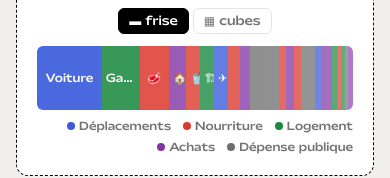
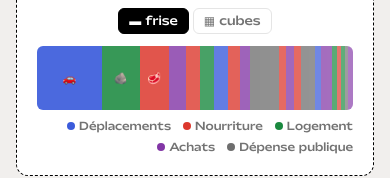
Before and after one commit to alexandre-mace/footprint, a Next.js app: page / in a window 390 px wide. Both pictures are taken after a click on the button "Étape suivante : Me situer →". Shown: the part 477-655 px from the top of the page. Built offline with nearby package versions, Linux system fonts and the light colour scheme.

Commit message:
fix(parcours): pixel-aware frise labels, empty-state CTA to step 2, hashchange sync, tablist a11y, mobile polish

```diff
--- a/components/MainChart.tsx
+++ b/components/MainChart.tsx
@@ -195,6 +195,17 @@ const MainChart = React.forwardRef<MainChartRef, {
             </Button>
           ))}
           <Button
+            variant={"outline"}
+            className={"h-auto border-dashed border-black py-2"}
+            onClick={() => {
+              window.location.hash = "situer";
+            }}
+          >
+            <div className="flex items-center justify-center gap-2 text-xs">
+              <span>👉 ...ou situe directement ton empreinte</span>
+            </div>
+          </Button>
+          <Button
           variant={"outline"}
           className={"py-2 h-auto"}
           onClick={() => onOpenVersusDialog?.()}
--- a/components/parcours/ActionsTab.tsx
+++ b/components/parcours/ActionsTab.tsx
@@ -116,9 +116,16 @@ export default function ActionsTab({ state, onGoToSimulator }: ActionsTabProps)
                     }`}
                   >
                     −{formatTonnes(action.deltaAverage)} t
-                    {!isPersonalized &&
-                      action.deltaAverage > 0 &&
-                      ` · ${Math.round((action.deltaAverage / averageTotal) * 100)} % de l'empreinte`}
+                    {!isPersonalized && action.deltaAverage > 0 && (
+                      <span className="hidden sm:inline">
+                        {" "}
+                        ·{" "}
+                        {Math.round(
+                          (action.deltaAverage / averageTotal) * 100,
+                        )}{" "}
+                        % de l&apos;empreinte
+                      </span>
+                    )}
                   </span>
                 </div>
                 {isPersonalized && (
@@ -132,9 +139,12 @@ export default function ActionsTab({ state, onGoToSimulator }: ActionsTabProps)
                           }}
                         />
                         <span className="text-[11px] font-semibold tabular-nums">
-                          −{formatTonnes(action.deltaMe)} t ·{" "}
-                          {Math.round((action.deltaMe / total) * 100)} % de ton
-                          empreinte
+                          −{formatTonnes(action.deltaMe)} t
+                          <span className="hidden sm:inline">
+                            {" "}
+                            · {Math.round((action.deltaMe / total) * 100)} % de
+                            ton empreinte
+                          </span>
                         </span>
                       </>
                     ) : (
--- a/components/parcours/FriseGraph.tsx
+++ b/components/parcours/FriseGraph.tsx
@@ -1,5 +1,6 @@
 "use client";
 
+import { useEffect, useRef, useState } from "react";
 import { Poste } from "@/lib/simulation";
 import {
   categoryColor,
@@ -13,25 +14,41 @@ interface FriseGraphProps {
   referenceTotal: number;
 }
 
-function stripEmoji(name: string): string {
-  return name.replace(/\p{Extended_Pictographic}/gu, "").trim();
+function splitName(name: string): { label: string; emoji: string } {
+  const tokens = name.split(" ");
+  const last = tokens[tokens.length - 1];
+  const isEmoji = last !== undefined && !/[a-zA-Z0-9]/.test(last);
+  return {
+    label: isEmoji ? tokens.slice(0, -1).join(" ") : name,
+    emoji: isEmoji ? last : "",
+  };
 }
 
-function emojiOf(name: string): string {
-  const match = name.match(/\p{Extended_Pictographic}+/u);
-  return match ? match[0] : "";
-}
+const FULL_LABEL_MIN_PX = 90;
+const EMOJI_MIN_PX = 26;
 
 export default function FriseGraph({
   postes,
   total,
   referenceTotal,
 }: FriseGraphProps) {
+  const barRef = useRef<HTMLDivElement>(null);
+  const [barWidth, setBarWidth] = useState(0);
   const sorted = [...postes].sort((a, b) => b.size - a.size);
   const widthPercent =
     total >= referenceTotal
       ? 100
       : 20 + Math.floor(80 * (total / referenceTotal));
+
+  useEffect(() => {
+    const element = barRef.current;
+    if (!element) return;
+    const observer = new ResizeObserver((entries) => {
+      setBarWidth(entries[0]?.contentRect.width ?? 0);
+    });
+    observer.observe(element);
+    return () => observer.disconnect();
+  }, []);
 
   return (
     <div>
@@ -39,14 +56,16 @@ export default function FriseGraph({
         className="ml-auto transition-all duration-500"
         style={{ width: `${widthPercent}%` }}
       >
-        <div className="flex h-16 w-full overflow-hidden rounded-md md:h-20">
+        <div ref={barRef} className="flex h-16 w-full overflow-hidden rounded-md md:h-20">
           {sorted.map((poste) => {
             const share = poste.size / total;
-            const label =
-              share > 0.1
-                ? stripEmoji(poste.name)
-                : share > 0.04
-                  ? emojiOf(poste.name)
+            const segmentPx = share * barWidth;
+            const { label, emoji } = splitName(poste.name);
+            const content =
+              segmentPx >= FULL_LABEL_MIN_PX
+                ? label
+                : segmentPx >= EMOJI_MIN_PX
+                  ? emoji
                   : "";
             return (
               <div
@@ -58,7 +77,7 @@ export default function FriseGraph({
                   backgroundColor: categoryColor(poste.category, poste.size),
                 }}
               >
-                <span className="truncate px-1">{label}</span>
+                {content && <span className="truncate px-1">{content}</span>}
               </div>
             );
           })}
--- a/components/parcours/ParcoursTabs.tsx
+++ b/components/parcours/ParcoursTabs.tsx
@@ -37,10 +37,15 @@ export default function ParcoursTabs() {
     } catch {
       // ignore corrupted storage
     }
-    const hash = window.location.hash.replace("#", "");
-    if (isTabId(hash)) {
-      setActiveTab(hash);
-    }
+    const syncFromHash = () => {
+      const hash = window.location.hash.replace("#", "");
+      if (isTabId(hash)) {
+        setActiveTab(hash);
+      }
+    };
+    syncFromHash();
+    window.addEventListener("hashchange", syncFromHash);
+    return () => window.removeEventListener("hashchange", syncFromHash);
   }, []);
 
   const goTo = (tab: TabId) => {
@@ -60,11 +65,17 @@ export default function ParcoursTabs() {
 
   return (
     <div>
-      <nav className="sticky top-0 z-20 flex justify-center gap-1.5 border-b bg-white/90 p-3 backdrop-blur sm:gap-2">
+      <nav
+        role="tablist"
+        aria-label="Étapes du parcours"
+        className="sticky top-0 z-20 flex justify-center gap-1.5 border-b bg-white/90 p-3 backdrop-blur sm:gap-2"
+      >
         {tabs.map((tab) => (
           <button
             key={tab.id}
             type="button"
+            role="tab"
+            aria-selected={activeTab === tab.id}
             onClick={() => goTo(tab.id)}
             className={`whitespace-nowrap rounded-full border px-3 py-1.5 text-xs transition-colors sm:px-4 sm:text-sm ${
               activeTab === tab.id
```
